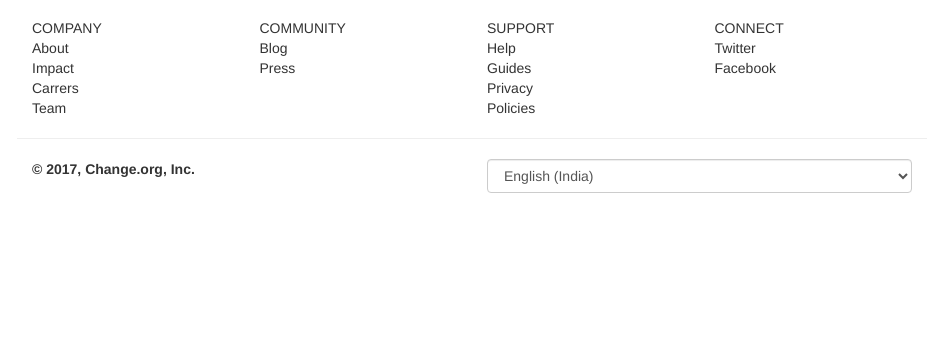
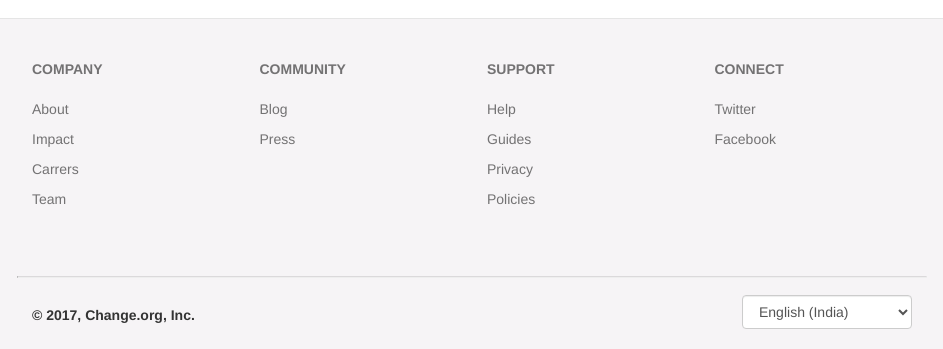
Before and after one commit to phuhv56/change.org, a plain HTML site: page index.html in a window 1280 px wide. Shown: the part 1063-1412 px from the top of the page, without its empty margins (168-1111 px from the left). Before the commit the page ends 1256 px from the top, so only its background shows below. Drawn offline with nearby package versions, Linux system fonts and the light colour scheme.

Commit message:
commit footer

```diff
--- a/dist/css/footer.css
+++ b/dist/css/footer.css
@@ -1,4 +1,4 @@
-@media (max-width: 992px) {
+
 .ft-column {
     display: flex;
     flex-direction: row;
@@ -8,14 +8,18 @@
 }
 .item-ft {
     width: 100%;
-        height: 40px;
+    height: 30px;
 }
 .item-ft-header {
+    font-weight: bold;
+    margin-bottom: 20px;
+}
+ul.ul-ft {
     margin-top: 40px;
-        margin-bottom: 20px;
-        font-weight: bold;
+    margin-bottom: 40px;
     color: #737273;
     max-height: 70px;
+    list-style-type: none;
 }
 .footer {
     background: #F6F4F6;
@@ -41,47 +45,3 @@
     float: right;
     margin-bottom: 20px;
 }
-}
-
-@media (max-width: 1368px) {
-    .ft-column {
-        display: flex;
-        flex-direction: row;
-        flex-wrap: wrap;
-        justify-content: flex-start;
-    }
-    .item-ft {
-        width: 100%;
-        height: 40px;
-    }
-    .item-ft-header {
-        margin-top: 40px;
-        margin-bottom: 20px;
-        font-weight: bold;
-        color: #737273;
-    }
-    .footer {
-        background: #F6F4F6;
-        border-top: #e5e5e5 solid 1px;
-    }
-    .footer-release {
-        margin-top: 20px;
-        margin-bottom: 20px;
-    }
-    hr {
-        display: block;
-        margin-top: 0.5em;
-        margin-bottom: 0.5em;
-        margin-left: auto;
-        margin-right: auto;
-        border-style: inset;
-        border-width: 1px;
-        border-top: 1px solid #DBD9DB;
-    }
-    #select-language {
-        width: 40%;
-        margin-top: 10px;
-        float: right;
-        margin-bottom: 20px;
-    }
-}
--- a/index.html
+++ b/index.html
@@ -19,7 +19,7 @@
   <link href="./dist/css/style.css" rel="stylesheet">
   <link href="./dist/css/jumbottron.css" rel="stylesheet">
   <link href="./dist/css/content.css" rel="stylesheet">
-  <!-- <link href="./dist/css/footer.css" rel="stylesheet"> -->
+  <link href="./dist/css/footer.css" rel="stylesheet">
   <!-- HTML5 shim and Respond.js for IE8 support of HTML5 elements and media queries -->
   <!--[if lt IE 9]>
       <script src="https://oss.maxcdn.com/html5shiv/3.7.3/html5shiv.min.js"></script>
@@ -115,36 +115,45 @@
     <footer class="footer">
       <div class="container">
         <div class="col-sm-3 col-xs-6 col-md-3 ft-column">
-          <div class="item-ft-header">COMPANY</div>
-          <div class="item-ft">About</div>
-          <div class="item-ft">Impact</div>
-          <div class="item-ft">Carrers</div>
-          <div class="item-ft">Team</div>
+          <ul class="ul-ft">
+            <li class="item-ft-header">COMPANY</li>
+            <li class="item-ft">About</li>
+            <li class="item-ft">Impact</li>
+            <li class="item-ft">Carrers</li>
+            <li class="item-ft">Team</li>
+          </ul>
         </div>
         <div class="col-sm-3 col-xs-6 col-md-3 ft-column">
-          <div class="item-ft-header">COMMUNITY</div>
-          <div class="item-ft">Blog</div>
-          <div class="item-ft">Press</div>
+          <ul class="ul-ft">
+            <li class="item-ft-header">COMMUNITY</li>
+            <li class="item-ft">Blog</li>
+            <li class="item-ft">Press</li>
+          </ul>
         </div>
         <div class="col-sm-3 col-xs-6 col-md-3 ft-column">
-          <div class="item-ft-header">SUPPORT</div>
-          <div class="item-ft">Help</div>
-          <div class="item-ft">Guides</div>
-          <div class="item-ft">Privacy</div>
-          <div class="item-ft">Policies</div>
+          <ul class="ul-ft">
+            <li class="item-ft-header">SUPPORT</li>
+            <li class="item-ft">Help</li>
+            <li class="item-ft">Guides</li>
+            <li class="item-ft">Privacy</li>
+            <li class="item-ft">Policies</li>
+          </ul>
         </div>
         <div class="col-sm-3 col-xs-6 col-md-3 ft-column">
-          <div class="item-ft-header">CONNECT</div>
-          <div class="item-ft">Twitter</div>
-          <div class="item-ft">Facebook</div>
+          <ul class="ul-ft">
+            <li class="item-ft-header">CONNECT</li>
+            <li class="item-ft">Twitter</li>
+            <li class="item-ft">Facebook</li>
+          </ul>
         </div>
+
       </div>
       <div class="container">
         <hr>
-        <div class="col-md-6 footer-release">
+        <div class="col-xs-12 col-md-6 footer-release">
           <strong>© 2017, Change.org, Inc.</strong>
         </div>
-        <div class="col-md-6">
+        <div class="col-xs-12 col-md-6">
           <select class="form-control" id="select-language">
             <option value="de-DE" class="locale">Deutsch</option><option value="en-AU" class="locale">English (Australia)</option><option value="en-CA" class="locale">English (Canada)</option><option selected="selected" value="en-IN" class="locale">English (India)</option><option value="en-GB" class="locale">English (United Kingdom)</option><option value="en-US" class="locale">English (United States)</option><option value="es-AR" class="locale">Español (Argentina)</option><option value="es-ES" class="locale">Español (España)</option><option value="es-419" class="locale">Español (Latinoamérica)</option><option value="fr-FR" class="locale">Français</option><option value="hi-IN" class="locale">हिन्दी</option><option value="id-ID" class="locale">Bahasa Indonesia</option><option value="it-IT" class="locale">Italiano</option><option value="ja-JP" class="locale">日本語</option><option value="pt-BR" class="locale">Português (Brasil)</option><option value="ru-RU" class="locale">Русский</option><option value="th-TH" class="locale">ภาษาไทย</option><option value="tr-TR" class="locale">Türkçe</option>
           </select>
```
Lines whose indentation alone changed are shown as unchanged.
